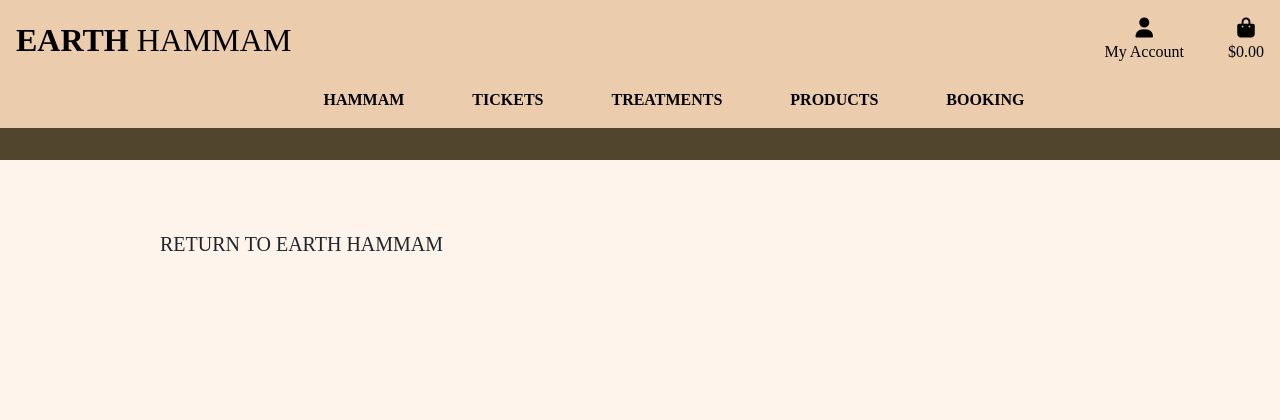
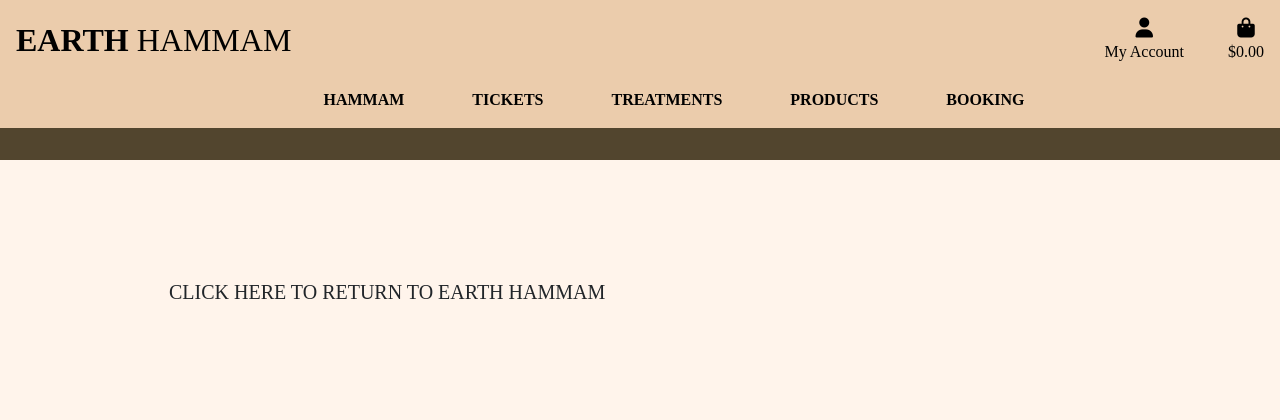
Before and after one commit to DouniaBK/earth-hammam, a Django app: template templates/errors.html in a window 1280 px wide. Shown: the top 420 px of the page. Run offline with Django 3.2, Linux system fonts and the light colour scheme; the template is opened without the code that fills it, so the values that code supplies are empty; parts of the project's set-up code (start-up, migrations or seed data) failed here and were passed over; some libraries are stand-ins or nearby versions; some web fonts are replaced.

Commit message:
fix: edit error page and readme

```diff
--- a/templates/errors.html
+++ b/templates/errors.html
@@ -11,9 +11,9 @@
             <div class="col"></div>
         </div>
     </div>
-    <div class="container h-100">
+    <div class="container h-100 mt-4">
         <div class="row h-100">
-            <div class="col-7 col-md-6 my-auto">
+            <div class="p-4">
                 <h1 class="display-4 logo-font text-black">
                     {{text}}
                 </h1>
@@ -21,7 +21,7 @@
                     <h4>
                         <a href="{% url 'home' %}"
                             class="shop-now-button btn btn-lg rounded-0 text-uppercase py-3">
-                                Return to Earth Hammam
+                                Click here to return to Earth Hammam
                         </a>
                     </h4>
                 </div>
```
Also changed, not shown: README.md, static/images/color-inspiration.png (added), static/images/color-palette.png (added).
